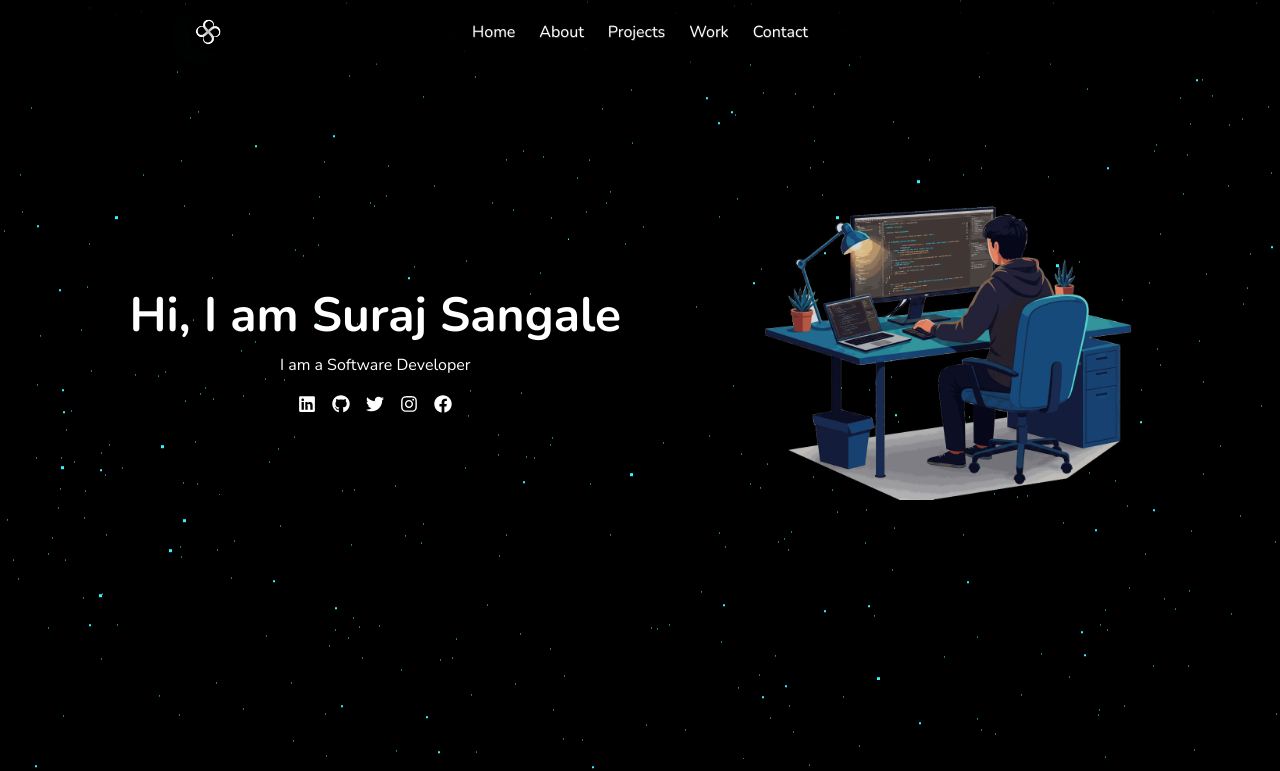
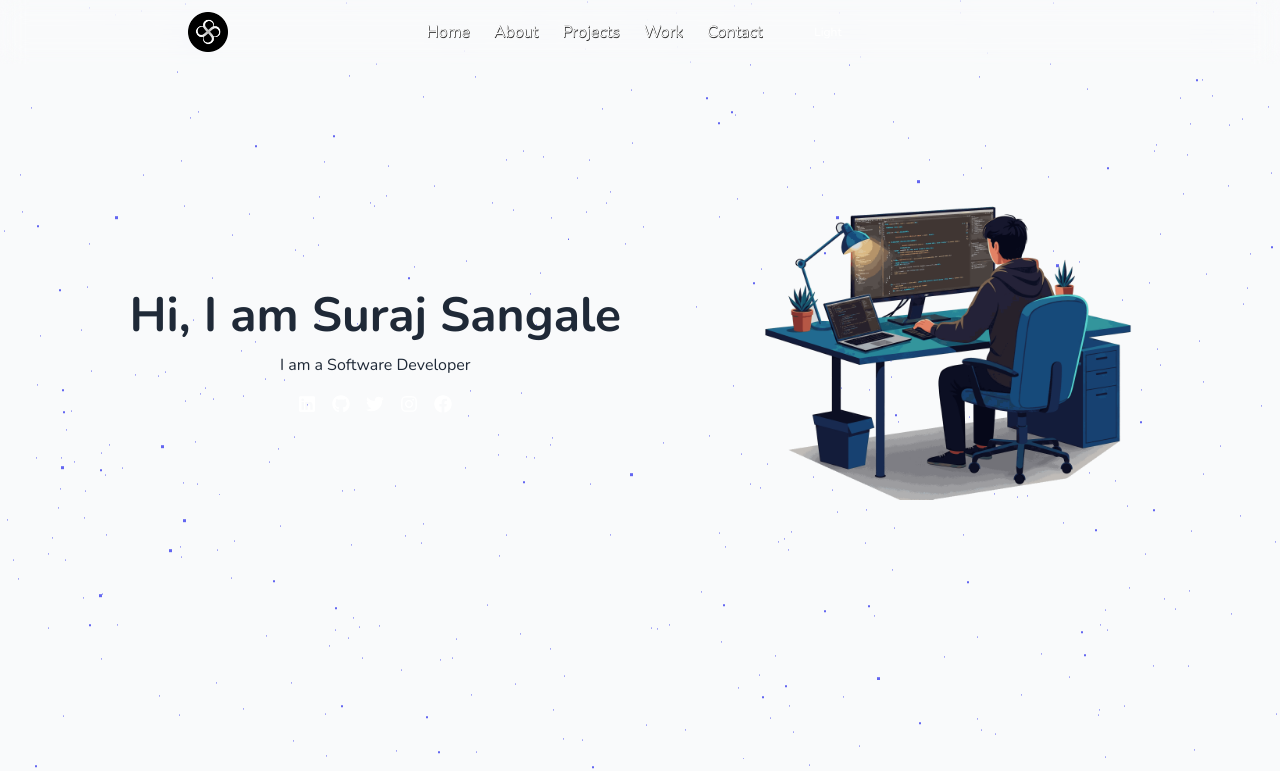
Before and after one commit to Suraj-Sangale/portfolio, a Next.js app: page / in a window 1280 px wide. Shown: the top 771 px of the page. Built offline with nearby package versions, Linux system fonts and the light colour scheme.

Commit message:
theme chnages add for testing

```diff
--- a/components/header.js
+++ b/components/header.js
@@ -1,10 +1,27 @@
 import Image from "next/image";
 import Link from "next/link";
-import React from "react";
+import React, { useCallback, useEffect, useState } from "react";
 import aboutStyles from "../styles/about.module.css";
 
 const Header = () => {
   const headerHeight = 80; // keep in sync with --header-height in globals.css
+  const [theme, setTheme] = useState("dark");
+
+  useEffect(() => {
+    if (typeof document === "undefined") return;
+    const current = document.documentElement.getAttribute("data-theme") || "dark";
+    setTheme(current);
+  }, []);
+
+  const toggleTheme = useCallback(() => {
+    if (typeof document === "undefined") return;
+    const next = theme === "light" ? "dark" : "light";
+    document.documentElement.setAttribute("data-theme", next);
+    setTheme(next);
+    try {
+      localStorage.setItem("theme", next);
+    } catch (_) {}
+  }, [theme]);
 
   const handleNavClick = (event, targetId) => {
     event.preventDefault();
@@ -46,7 +63,7 @@ const Header = () => {
         </Link>
 
         {/* Menu Positioned at Center-Left (25%) */}
-        <div className="flex gap-6">
+        <div className="flex gap-6 items-center">
           {pages.map((item) => (
             <div
               key={item.id}
@@ -57,6 +74,13 @@ const Header = () => {
               {item.label}
             </div>
           ))}
+          <button
+            aria-label="Toggle theme"
+            onClick={toggleTheme}
+            className="ml-4 px-3 py-1 rounded-full border border-white/30 text-white text-xs hover:bg-white/10 transition"
+          >
+            {theme === "light" ? "Dark" : "Light"}
+          </button>
         </div>
       </div>
     </nav>
--- a/components/homeLanding.js
+++ b/components/homeLanding.js
@@ -59,11 +59,11 @@ const HomeLanding = () => {
             />
           </div>
           <div className="items-center mb-10 md:mb-0">
-            <h1 className={`${homeStyle.home__name} text-white`}>
+            <h1 className={`${homeStyle.home__name} `}>
               Hi, I am Suraj Sangale
             </h1>
             <div
-              className={`${homeStyle.hoverParentX} hover:decoration-pink-500 text-white`}
+              className={`${homeStyle.hoverParentX} hover:decoration-pink-500`}
             >
               I am a Software Developer
             </div>
--- a/pages/_app.js
+++ b/pages/_app.js
@@ -5,6 +5,7 @@ import { Nunito } from "next/font/google";
 import "swiper/css";
 import "swiper/css/navigation";
 import "swiper/css/pagination";
+import { useEffect } from "react";
 
 const nunito = Nunito({
   subsets: ["latin"],
@@ -12,6 +13,17 @@ const nunito = Nunito({
   display: "swap",
 });
 export default function App({ Component, pageProps }) {
+  useEffect(() => {
+    if (typeof window === "undefined") return;
+    try {
+      const storedTheme = localStorage.getItem("theme");
+      const prefersLight = window.matchMedia && window.matchMedia("(prefers-color-scheme: light)").matches;
+      const theme = storedTheme || (prefersLight ? "light" : "dark");
+      document.documentElement.setAttribute("data-theme", theme);
+    } catch (_) {
+      document.documentElement.setAttribute("data-theme", "dark");
+    }
+  }, []);
   return (
     <>
       <DefaultSeo {...newSeoData} />
--- a/styles/globals.css
+++ b/styles/globals.css
@@ -5,9 +5,11 @@
 :root {
   --first-color: hsl(224, 100%, 65%);
   --title-color: hsl(0, 0%, 100%);
-  --text-color: hsl(242, 16%, 31%);
-  --body-color: #f1f1f1;
-  --container-color: #f1f1f1;
+  /* Default to dark theme */
+  --text-color: #e5e7eb; /* gray-200 */
+  --body-bg: #000000;
+  --body-color: #0b0b0b;
+  --container-color: #0b0b0b;
 
   --body-font: "Nunito", "Rubik", sans-serif;
   --h1-font-size: 3rem;
@@ -34,6 +36,26 @@
 
   --star-color: #37f2ff;
   /* Define the color variable */
+}
+
+/* Light theme overrides */
+:root[data-theme="light"] {
+  --title-color: #0f172a; /* slate-900 */
+  --text-color: #1f2937; /* gray-800 */
+  --body-bg: #f9fafb; /* gray-50 */
+  --body-color: #f9fafb;
+  --container-color: #ffffff;
+  --star-color: #6366f1; /* indigo-500 for lighter background */
+}
+
+/* Dark theme explicit (optional, equals defaults) */
+:root[data-theme="dark"] {
+  --title-color: hsl(0, 0%, 100%);
+  --text-color: #e5e7eb;
+  --body-bg: #000000;
+  --body-color: #0b0b0b;
+  --container-color: #0b0b0b;
+  --star-color: #37f2ff;
 }
 
 @media screen and (max-width: 1024px) {
@@ -64,7 +86,7 @@ body {
   cursor: url('/cursor.png') 10 10, auto;
   font-family: 'Nunito', sans-serif !important;
   font-size: var(--normal-font-size);
-  background: rgb(0, 0, 0);
+  background: var(--body-bg);
 }
 
 .navbar {
```
